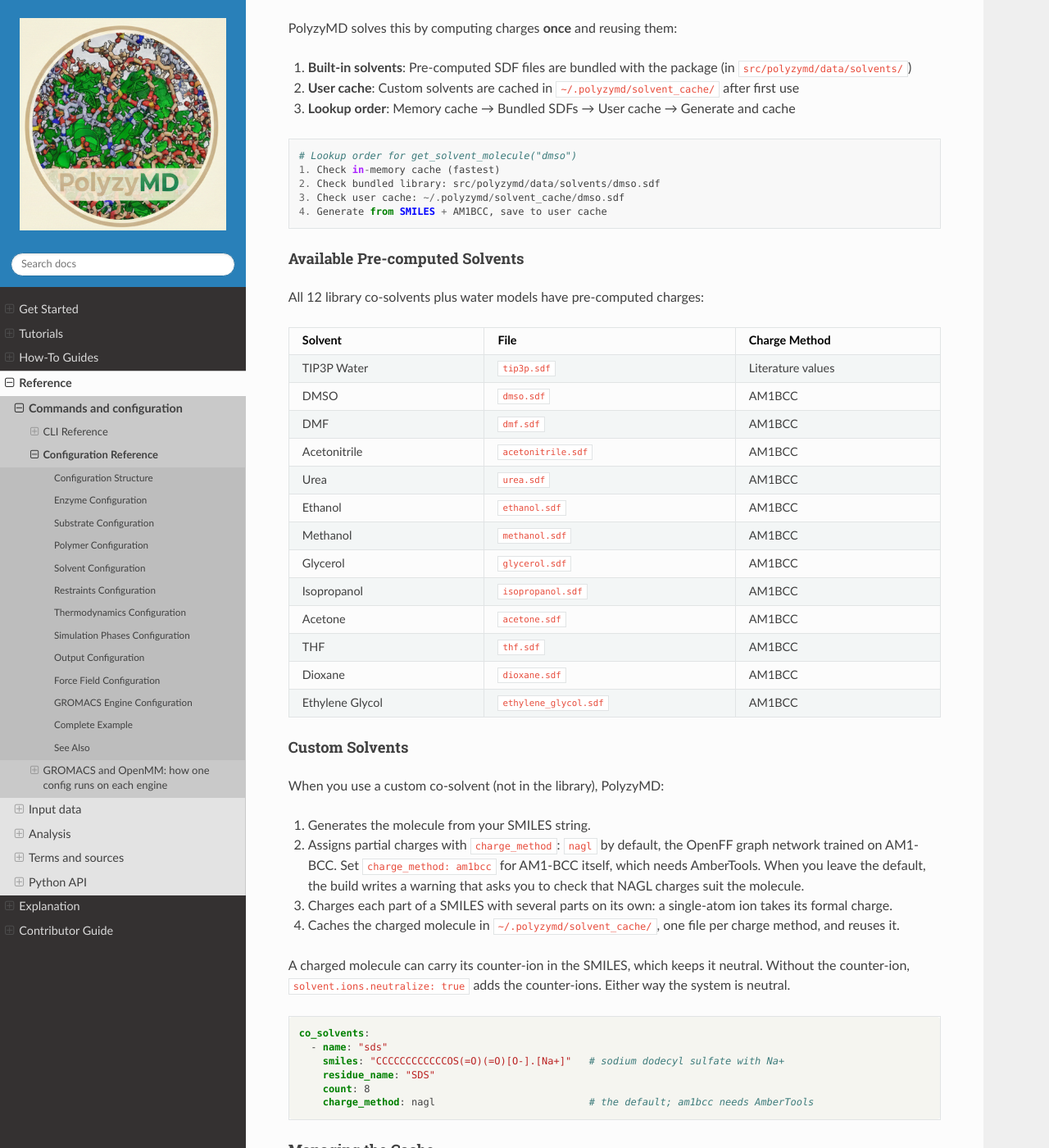
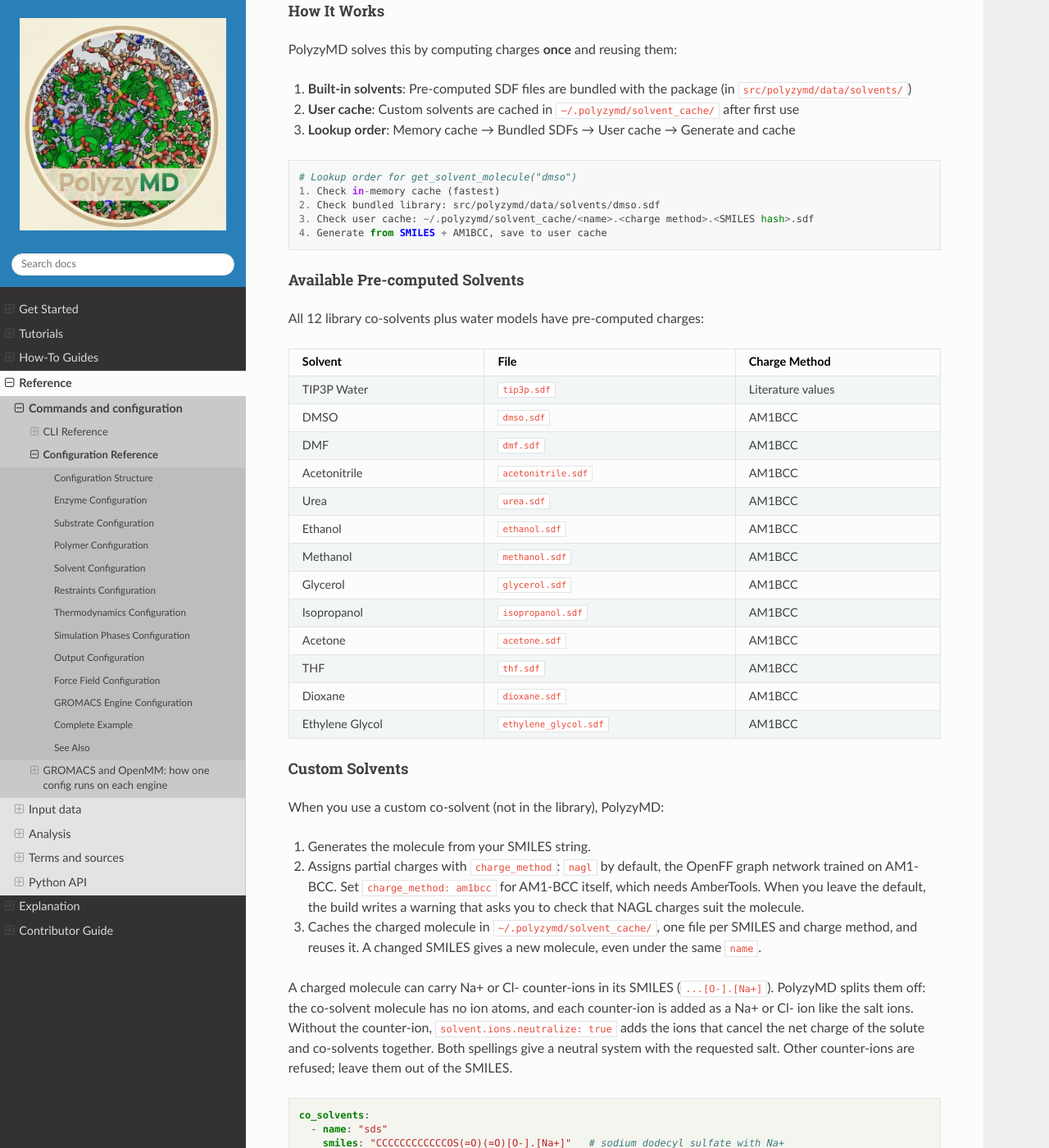
Before and after one commit to joelaforet/polyzymd, a Sphinx documentation site: the page built from docs/source/reference/configuration.md, in a window 1280 px wide and 1400 px high, scrolled down 10939 px. Shown: the whole window at 82% size. Built offline with Sphinx 7.4.7 and the Read the Docs theme 3.1.0, drawn with Linux system fonts in a browser that asks for light colours; some of the changed text lies outside the part shown.

Commit message:
Co-solvent cache follows the SMILES; counter-ions are their own molecules; requested salt is kept
R2-24: key the co-solvent cache file and the in-memory cache by the name,
the charge method and a hash of the canonical SMILES and method, so a new
SMILES under an old name makes a new molecule.

R2-25: split Na+ and Cl- written in a co-solvent SMILES off the molecule and
add them as ordinary Na+ and Cl- ions. Refuse any other extra part with a
hint. Remove the per-part charging the dotted SMILES needed.

R2-26: add the requested NaCl pairs and then the neutralizing ions on top,
as OpenMM Modeller and gmx genion -neutral do.

````diff
--- a/docs/source/reference/configuration.md
+++ b/docs/source/reference/configuration.md
@@ -264,7 +264,7 @@
 
   ions:
     neutralize: true                     # Add counter-ions
-    nacl_concentration: 0.15             # NaCl-equivalent final ion concentration (M)
+    nacl_concentration: 0.15             # NaCl salt concentration (M)
 
   box:
     padding: 1.2                         # nm from solute to box edge
@@ -273,8 +273,9 @@
     tolerance: 2.0                       # PACKMOL tolerance (Angstrom)
 ```
 
-With `neutralize: true`, `nacl_concentration` targets the final neutralized
-Na+/Cl- ion concentration, not extra salt added after counter-ions.
+`nacl_concentration` sets the number of NaCl pairs. With `neutralize: true`,
+the Na+ or Cl- ions that cancel the charge of the solute and co-solvents are
+added on top of the salt, as OpenMM `Modeller` and `gmx genion -neutral` do.
 
 `box.padding` is the clearance between the **solute** and the box edge. When
 polymers are configured, `polymers.packing.padding` is added to it and the
@@ -483,7 +484,7 @@
 # Lookup order for get_solvent_molecule("dmso")
 1. Check in-memory cache (fastest)
 2. Check bundled library: src/polyzymd/data/solvents/dmso.sdf
-3. Check user cache: ~/.polyzymd/solvent_cache/dmso.sdf
+3. Check user cache: ~/.polyzymd/solvent_cache/<name>.<charge method>.<SMILES hash>.sdf
 4. Generate from SMILES + AM1BCC, save to user cache
 ```
 
@@ -517,14 +518,17 @@
    AM1-BCC itself, which needs AmberTools. When you leave the default, the
    build writes a warning that asks you to check that NAGL charges suit the
    molecule.
-3. Charges each part of a SMILES with several parts on its own: a single-atom
-   ion takes its formal charge.
-4. Caches the charged molecule in `~/.polyzymd/solvent_cache/`, one file per
-   charge method, and reuses it.
+3. Caches the charged molecule in `~/.polyzymd/solvent_cache/`, one file per
+   SMILES and charge method, and reuses it. A changed SMILES gives a new
+   molecule, even under the same `name`.
 
-A charged molecule can carry its counter-ion in the SMILES, which keeps it
-neutral. Without the counter-ion, `solvent.ions.neutralize: true` adds the
-counter-ions. Either way the system is neutral.
+A charged molecule can carry Na+ or Cl- counter-ions in its SMILES
+(`...[O-].[Na+]`). PolyzyMD splits them off: the co-solvent molecule has no
+ion atoms, and each counter-ion is added as a Na+ or Cl- ion like the salt
+ions. Without the counter-ion, `solvent.ions.neutralize: true` adds the ions
+that cancel the net charge of the solute and co-solvents together. Both
+spellings give a neutral system with the requested salt. Other counter-ions
+are refused; leave them out of the SMILES.
 
 ```yaml
 co_solvents:
````
Also changed, not shown: 6 other files.
